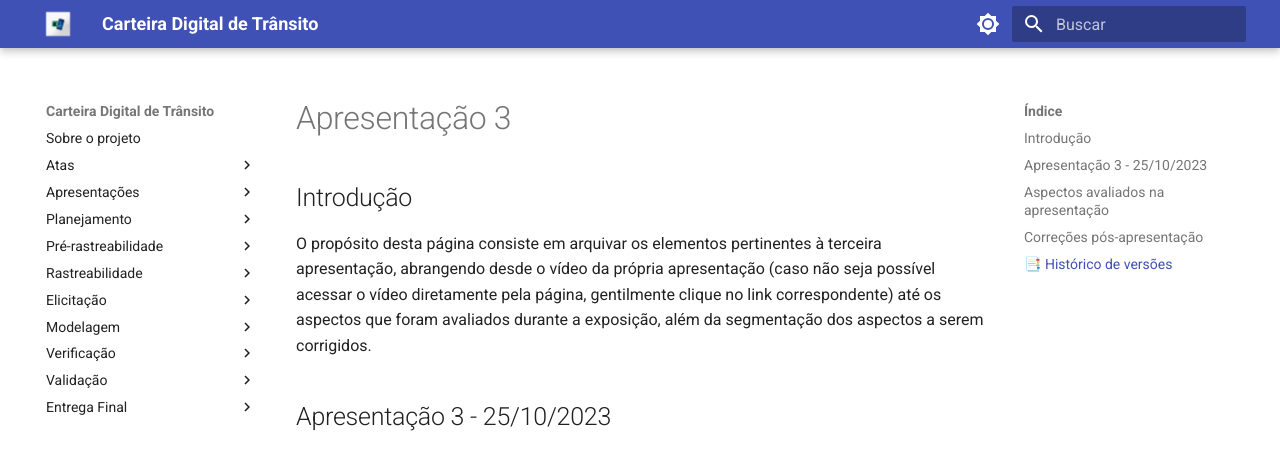
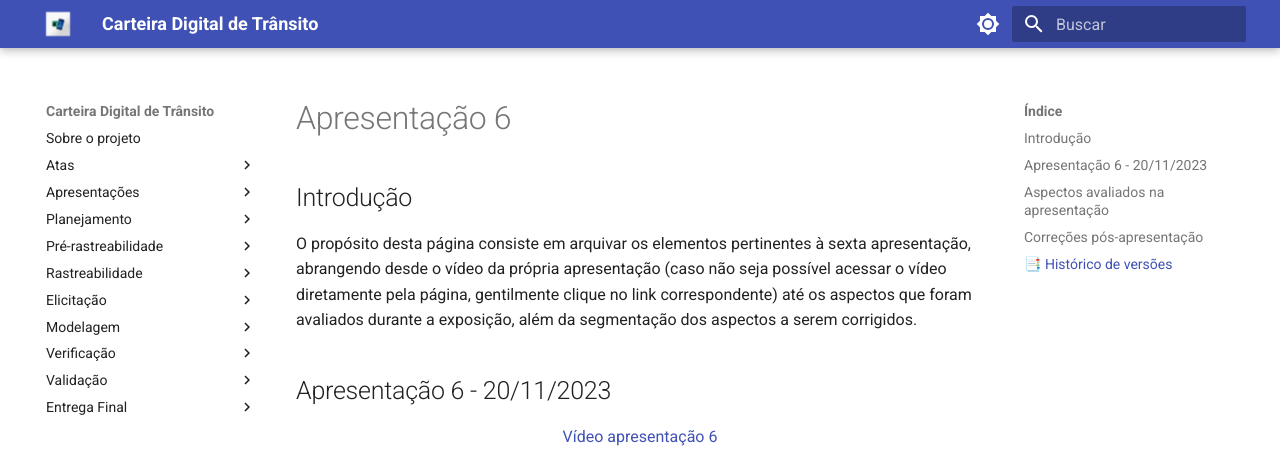
Before and after one commit to Requisitos-de-Software/2023.2-Carteira_Digital_de_Transito, an MkDocs documentation site: the page built from docs/apresentação/apresentacao 6.md, in a window 1280 px wide and 1272 px high. Shown: the top 454 px of the window. Built offline with MkDocs 1.6.1 and Material for MkDocs 9.7.7, drawn with Linux system fonts in a browser that asks for light colours; some of the changed text lies outside the part shown.

Commit message:
Update apresentacao 6.md

```diff
--- a/docs/apresentação/apresentacao 6.md
+++ b/docs/apresentação/apresentacao 6.md
@@ -1,10 +1,10 @@
-# Apresentação 3
+# Apresentação 6
 
 ## Introdução
 
-O propósito desta página consiste em arquivar os elementos pertinentes à terceira apresentação, abrangendo desde o vídeo da própria apresentação (caso não seja possível acessar o vídeo diretamente pela página, gentilmente clique no link correspondente) até os aspectos que foram avaliados durante a exposição, além da segmentação dos aspectos a serem corrigidos.
+O propósito desta página consiste em arquivar os elementos pertinentes à sexta apresentação, abrangendo desde o vídeo da própria apresentação (caso não seja possível acessar o vídeo diretamente pela página, gentilmente clique no link correspondente) até os aspectos que foram avaliados durante a exposição, além da segmentação dos aspectos a serem corrigidos.
 
-## Apresentação 3 - 25/10/2023
+## Apresentação 6 - 20/11/2023
 
 <p style="text-align: center"><a href="https://www.youtube.com/watch?v=DX0iffMFvxw" target="blanket">Vídeo apresentação 6</a></p>
 
@@ -20,4 +20,4 @@ O propósito desta página consiste em arquivar os elementos pertinentes à terc
 
 |   Versão  |    Data   | Descrição | Autor(es) | Revisor(es)|
 | --------- | --------- | --------- | --------- | ---------- |
-|   `1.0`   | 25/10/2023| Criação da página de apresentação 3 | [Mayara Alves](https://github.com/Mayara-tech) | [Breno Queiroz](https://github.com/breno06)|
+|   `1.0`   | 20/11/2023| Criação da página de apresentação 6 | [Mayara Alves](https://github.com/Mayara-tech) | [Breno Queiroz](https://github.com/breno06)|
```
